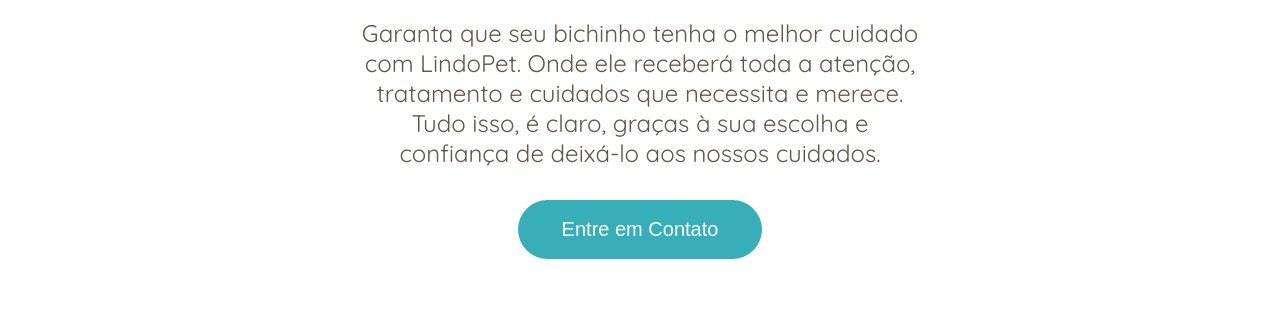
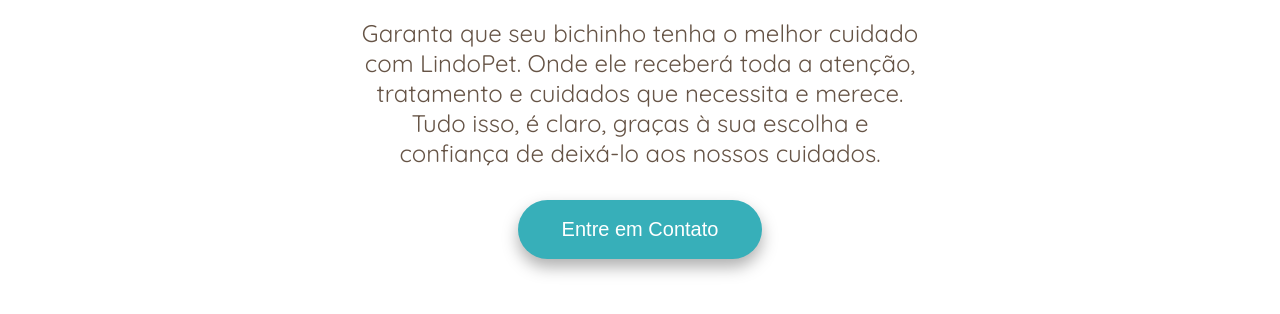
Before and after one commit to okborges/template-1-lindopet, a plain HTML site: page index.html in a window 1280 px wide. Shown: the part 236-550 px from the top of the page. Drawn offline with Linux system fonts and the light colour scheme.

Commit message:
Update styles.css

```diff
--- a/styles.css
+++ b/styles.css
@@ -113,6 +113,7 @@ header{
     margin: 0 auto;
     margin-top: 2rem;
     margin-bottom: 1rem;
+    filter: drop-shadow(0 0.5rem 0.5rem #afafaf)
 }
 
 @media only screen and (max-width:414px){
```
